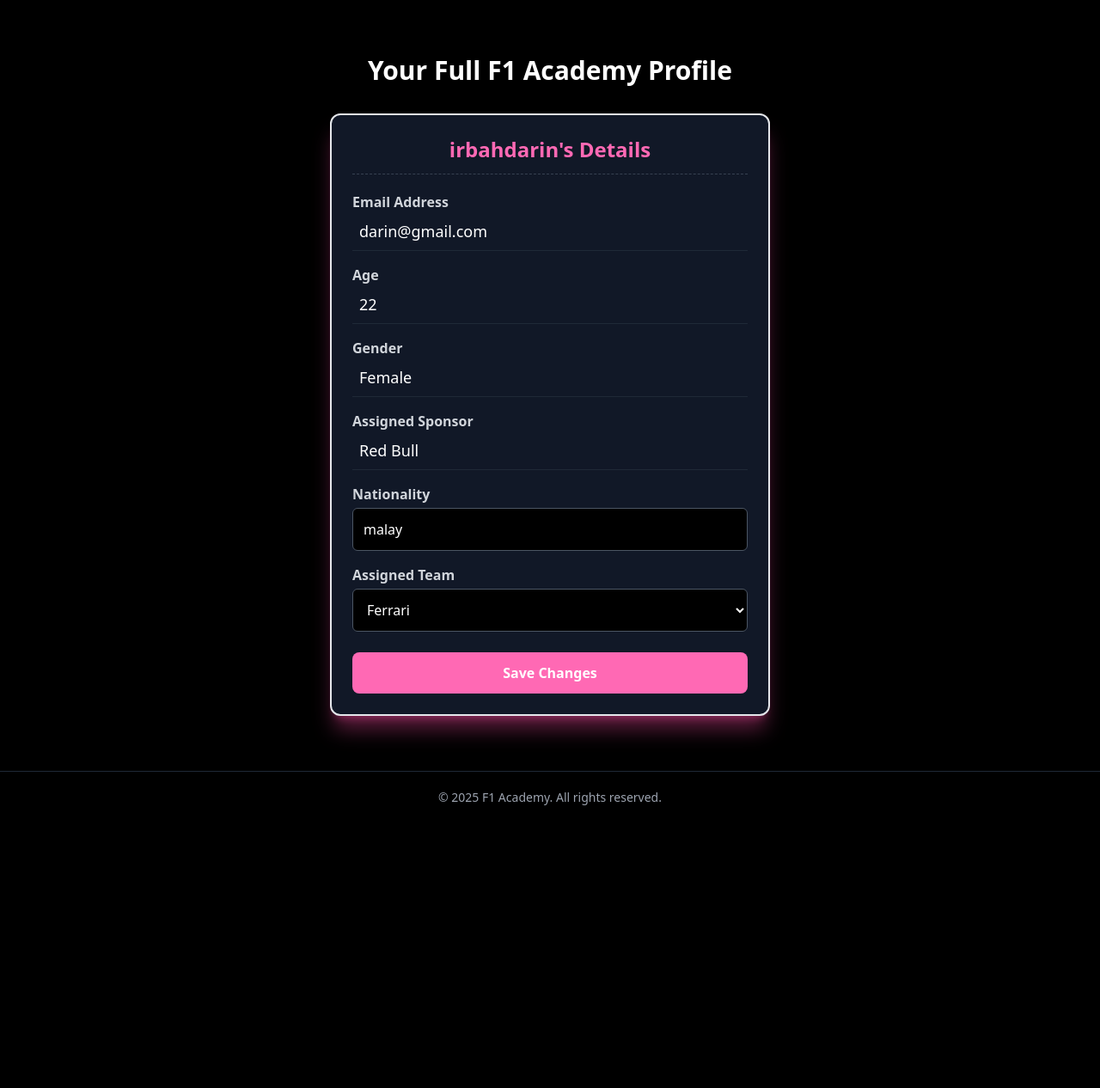
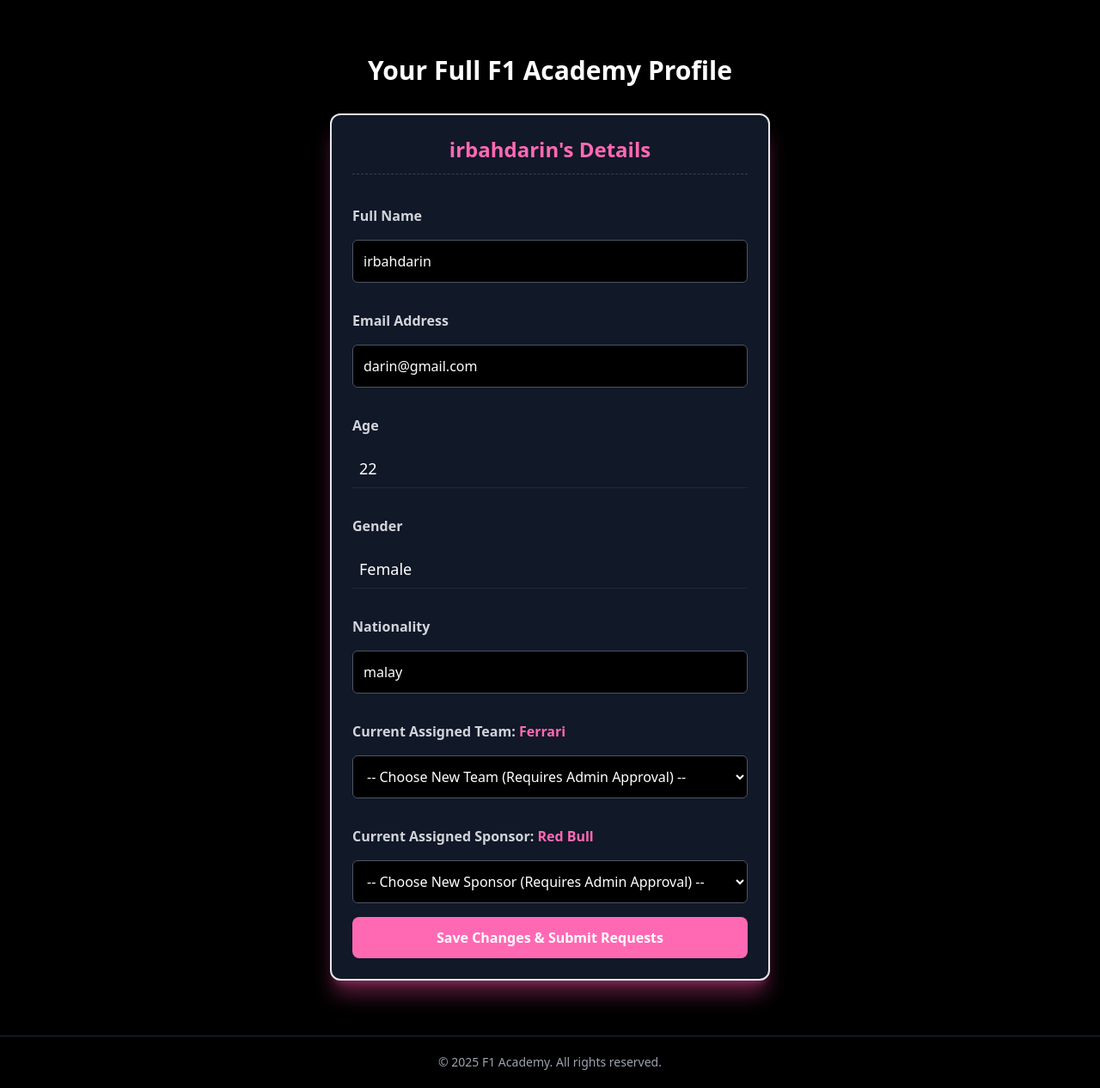
Before and after one commit to nrninaman/f1academy, a PHP site: page /profile.php in a window 1280 px wide. Shown: the part 67-1333 px from the top of the page at 86% size. Before the commit the page ends 1004 px from the top, so only its background shows below. Run offline with PHP 8.4, Linux system fonts and the light colour scheme; the visitor is signed in with stand-in values (Sample User, id 1); data comes from the database, SQL or seed files in the repository; some libraries are stand-ins or nearby versions.

Commit message:
new profile

```diff
--- a/profile.php
+++ b/profile.php
@@ -10,41 +10,65 @@ if (!isset($_SESSION['user_id'])) {
 $user_id = $_SESSION['user_id'];
 $message = "";
 
-// Team list standardized to use "Red Bull Racing"
+// Team list standardized
 $f1_teams = [
-    "Ferrari",
-    "Mercedes",
-    "Red Bull Racing",
-    "McLaren",
-    "Aston Martin",
-    "Alpine",
-    "Williams",
-    "Kick Sauber",
-    "RB Cash App"
+    "Ferrari", "Mercedes", "Red Bull Racing", "McLaren", "Aston Martin", "Alpine", "Williams", "Kick Sauber", "RB Cash App"
 ];
+
+// Sponsor list standardized from f1academy.sql/sponsors table
+$f1_sponsors = [
+    "Red Bull", "Mercedes", "Ferrari", "McLaren"
+];
+
 
 if ($_SERVER["REQUEST_METHOD"] == "POST" && isset($_POST['update_profile'])) {
 
+    $new_fullname = trim($_POST['fullname']);
+    $new_email = trim($_POST['email']);
+    $new_nationality = trim($_POST['nationality']);
     $new_team = trim($_POST['team']);
-    $new_nationality = trim($_POST['nationality']);
+    $new_sponsor = trim($_POST['sponsor']);
 
-    if (empty($new_team) || empty($new_nationality)) {
-        $message = "<div class='text-red-500 font-bold'>Error: Team and Nationality fields cannot be empty.</div>";
-    } elseif (!in_array($new_team, $f1_teams)) {
-        $message = "<div class='text-red-500 font-bold'>Error: Invalid team selected.</div>";
+    $team_request = null;
+    $sponsor_request = null;
+
+    // Validation
+    if (empty($new_fullname) || empty($new_email) || empty($new_nationality)) {
+        $message = "<div class='text-red-500 font-bold'>Error: Full Name, Email, and Nationality fields cannot be empty.</div>";
     } else {
-        // Use function to update user profile
-        if (update_user_profile($conn, $new_team, $new_nationality, $user_id)) {
-            // Update session for immediate team change display
-            $_SESSION['team'] = $new_team;
-            $message = "<div class='text-green-500 font-bold'>Profile updated successfully!</div>";
+        // Handle Team Request
+        if (!empty($new_team) && in_array($new_team, $f1_teams)) {
+            // Set as request, admin needs to approve
+            $team_request = $new_team;
+        }
+
+        // Handle Sponsor Request
+        if (!empty($new_sponsor) && in_array($new_sponsor, $f1_sponsors)) {
+            // Set as request, admin needs to approve
+            $sponsor_request = $new_sponsor;
+        }
+
+        // Use function to update user profile (including name, email, and setting requests)
+        if (update_user_full_profile_and_requests($conn, $new_fullname, $new_email, $new_nationality, $team_request, $sponsor_request, $user_id)) {
+            // Update session for immediate display of name/email change
+            $_SESSION['fullname'] = $new_fullname;
+
+            $success_message = "Profile updated successfully!";
+            if ($team_request) {
+                $success_message .= " Team request for **$team_request** submitted for admin approval.";
+            }
+             if ($sponsor_request) {
+                $success_message .= " Sponsor request for **$sponsor_request** submitted for admin approval.";
+            }
+            $message = "<div class='text-green-500 font-bold'>$success_message</div>";
+
         } else {
-            $message = "<div class='text-red-500 font-bold'>Database Error: Unable to update profile.</div>";
+            $message = "<div class='text-red-500 font-bold'>Database Error: Unable to update profile. (Check if email is already in use)</div>";
         }
     }
 }
 
-// Retrieve current user details
+// Retrieve current user details (including requests)
 $user = get_user_by_id($conn, $user_id);
 
 if (!$user) {
@@ -53,8 +77,10 @@ if (!$user) {
     exit();
 }
 
-$team = $user['team'] ?? "Not Selected";
-$sponsor = $user['sponsor'] ?? "Not Assigned";
+$current_team = $user['team'] ?? "Not Selected";
+$current_sponsor = $user['sponsor'] ?? "Not Assigned";
+$team_request_status = $user['team_request'] ?? "";
+$sponsor_request_status = $user['sponsor_request'] ?? "";
 ?>
 
 <!DOCTYPE html>
@@ -90,49 +116,62 @@ $sponsor = $user['sponsor'] ?? "Not Assigned";
             <?php echo htmlspecialchars($user['fullname']); ?>'s Details
         </h2>
 
-        <label class="block font-bold mt-4 text-gray-300">Email Address</label>
-        <div class="display-value p-2 text-lg border-b border-gray-800 mb-4">
-            <?php echo htmlspecialchars($user['email']); ?>
-        </div>
+        <form method="POST" action="profile.php" class="space-y-4">
 
-        <label class="block font-bold mt-4 text-gray-300">Age</label>
+            <label for="fullname" class="block font-bold pt-4 text-gray-300">Full Name</label>
+            <input type="text" id="fullname" name="fullname" value="<?php echo htmlspecialchars($user['fullname']); ?>" required
+                   class="w-full p-3 mt-1 box-border border border-gray-600 bg-black text-white rounded-md focus:outline-none focus:ring-2 focus:ring-hotpink">
+
+            <label for="email" class="block font-bold pt-4 text-gray-300">Email Address</label>
+            <input type="email" id="email" name="email" value="<?php echo htmlspecialchars($user['email']); ?>" required
+                   class="w-full p-3 mt-1 box-border border border-gray-600 bg-black text-white rounded-md focus:outline-none focus:ring-2 focus:ring-hotpink">
+
+            <label class="block font-bold pt-4 text-gray-300">Age</label>
             <div class="display-value p-2 text-lg border-b border-gray-800 mb-4">
                 <?php echo htmlspecialchars($user['age']); ?>
             </div>
 
-        <label class="block font-bold mt-4 text-gray-300">Gender</label>
+            <label class="block font-bold pt-4 text-gray-300">Gender</label>
             <div class="display-value p-2 text-lg border-b border-gray-800 mb-4">
                 <?php echo htmlspecialchars(ucfirst($user['gender'])); ?>
             </div>
 
-        <label class="block font-bold mt-4 text-gray-300">Assigned Sponsor</label>
-        <div class="display-value p-2 text-lg border-b border-gray-800 mb-4">
-            <?php echo htmlspecialchars($sponsor); ?>
-        </div>
-
-        <form method="POST" action="profile.php">
-            <label for="nationality" class="block font-bold mt-4 text-gray-300">Nationality</label>
+            <label for="nationality" class="block font-bold pt-4 text-gray-300">Nationality</label>
             <input type="text" id="nationality" name="nationality" value="<?php echo htmlspecialchars($user['nationality']); ?>" required
                    class="w-full p-3 mt-1 box-border border border-gray-600 bg-black text-white rounded-md focus:outline-none focus:ring-2 focus:ring-hotpink">
 
-            <label for="team" class="block font-bold mt-4 text-gray-300">Assigned Team</label>
-            <select id="team" name="team" required
+
+            <label for="team" class="block font-bold pt-4 text-gray-300">Current Assigned Team: <span class="text-hotpink"><?php echo htmlspecialchars($current_team); ?></span></label>
+            <?php if ($team_request_status): ?>
+                <div class='text-yellow-500 font-bold'>**Pending Team Request: <?php echo htmlspecialchars($team_request_status); ?>**</div>
+            <?php endif; ?>
+            <select id="team" name="team"
                     class="w-full p-3 mt-1 box-border border border-gray-600 bg-black text-white rounded-md focus:outline-none focus:ring-2 focus:ring-hotpink">
-                <option value="">-- Select or Re-Select Team --</option>
+                <option value="">-- Choose New Team (Requires Admin Approval) --</option>
                 <?php foreach ($f1_teams as $t): ?>
-                    <option value="<?php echo $t; ?>"
-                        <?php echo ($team == $t) ? 'selected' : ''; ?>>
+                    <option value="<?php echo $t; ?>">
                         <?php echo $t; ?>
                     </option>
                 <?php endforeach; ?>
-                <option value="Not Selected" disabled <?php echo ($team == "Not Selected") ? 'selected' : ''; ?>>
-                    Not Selected (Choose a team above)
+            </select>
+
+            <label for="sponsor" class="block font-bold pt-4 text-gray-300">Current Assigned Sponsor: <span class="text-hotpink"><?php echo htmlspecialchars($current_sponsor); ?></span></label>
+            <?php if ($sponsor_request_status): ?>
+                <div class='text-yellow-500 font-bold'>**Pending Sponsor Request: <?php echo htmlspecialchars($sponsor_request_status); ?>**</div>
+            <?php endif; ?>
+            <select id="sponsor" name="sponsor"
+                    class="w-full p-3 mt-1 box-border border border-gray-600 bg-black text-white rounded-md focus:outline-none focus:ring-2 focus:ring-hotpink">
+                <option value="">-- Choose New Sponsor (Requires Admin Approval) --</option>
+                <?php foreach ($f1_sponsors as $s): ?>
+                    <option value="<?php echo $s; ?>">
+                        <?php echo $s; ?>
                     </option>
+                <?php endforeach; ?>
             </select>
 
             <button type="submit" name="update_profile"
                     class="update-btn block w-full p-3 mt-6 bg-hotpink text-white border-none rounded-lg font-bold cursor-pointer transition duration-300 hover:bg-lightpink">
-                Save Changes
+                Save Changes & Submit Requests
             </button>
         </form>
     </div>
```
Lines whose indentation alone changed are shown as unchanged.
